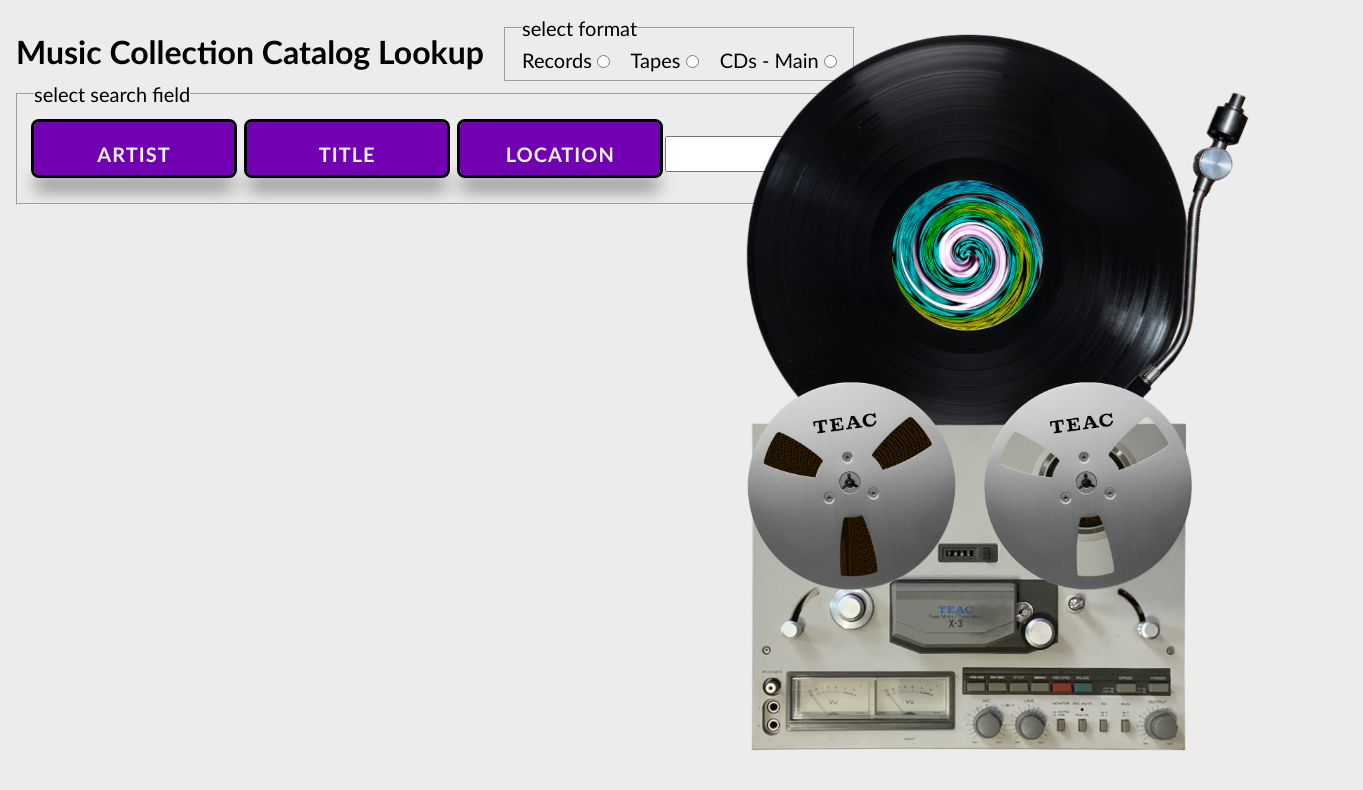
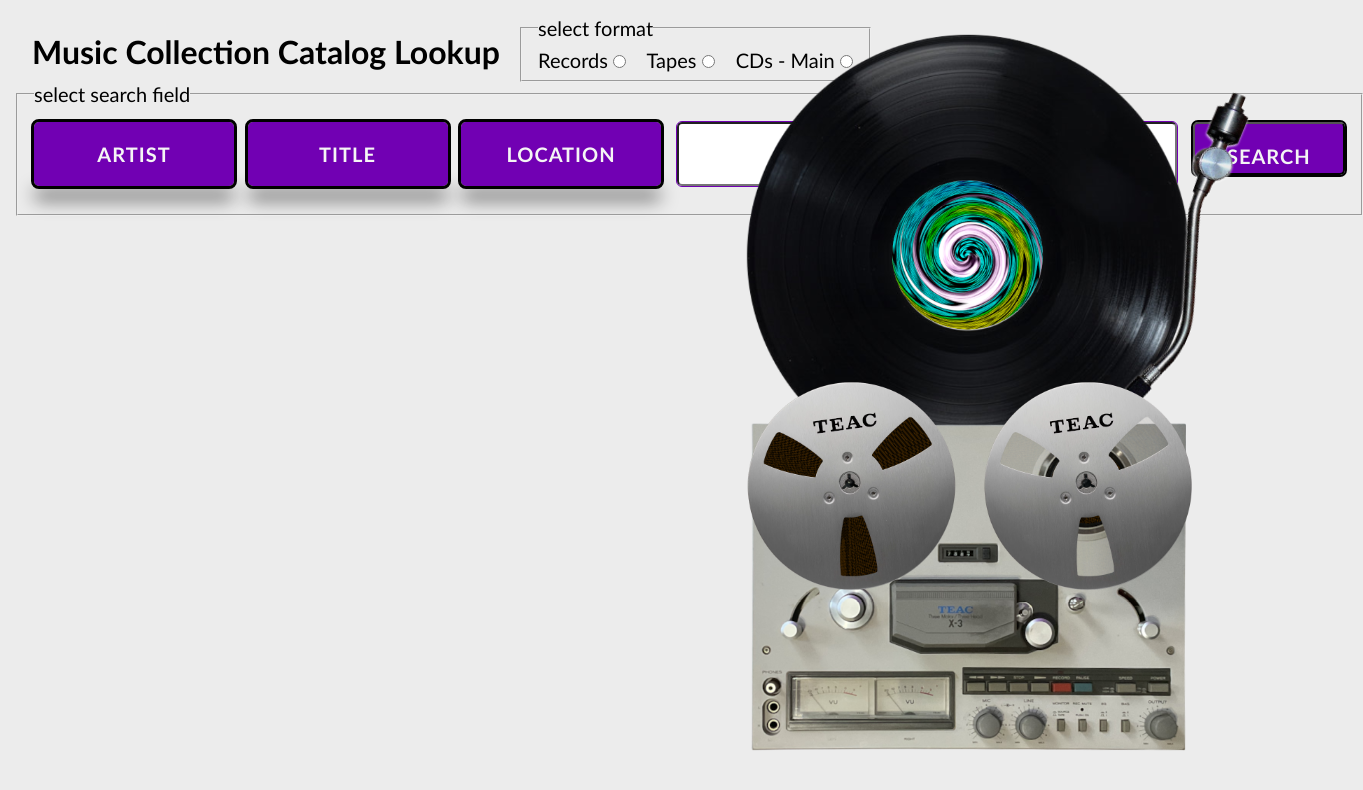
Before and after one commit to smajewski1980/music_catalog_lookup, a website: page public/index.html in a window 1280 px wide. Shown: the whole page, 1363 px wide, since content can reach past the window. Drawn offline with Linux system fonts and the light colour scheme.

Commit message:
did more styling on search wrapper and contents

```diff
--- a/public/index.html
+++ b/public/index.html
@@ -108,6 +108,7 @@
         <legend>select search field</legend>
         <form>
           <div class="search-field-select-wrapper">
+            <div class="field-radio-btns-wrapper">
               <input
                 type="radio"
                 name="search-field"
@@ -129,6 +130,7 @@
                 value="Location"
               />
               <label for="btn-location">LOCATION</label>
+            </div>
             <input type="text" name="search-term" id="search-term" />
             <button id="btn-search">SEARCH</button>
           </div>
--- a/public/style.css
+++ b/public/style.css
@@ -23,7 +23,7 @@ body {
 
 h1 {
   display: inline;
-  margin-right: 1rem;
+  margin-inline: 1rem;
   vertical-align: text-bottom;
 }
 
@@ -31,6 +31,17 @@ fieldset {
   width: fit-content;
   /* min-height: 60px; */
   font-size: 1.25rem;
+}
+
+.field-radio-btns-wrapper {
+  min-width: 627px;
+  display: flex;
+  justify-content: space-between;
+  align-items: end;
+}
+
+.search-field-select-wrapper {
+  display: flex;
 }
 
 fieldset input[type="radio"]:not(:last-child) {
@@ -65,11 +76,10 @@ fieldset input[type="radio"] {
   user-select: none;
   text-box-trim: trim-both;
   text-box-edge: cap alphabetic;
-  display: inline-block;
   font-weight: 600;
   letter-spacing: 1px;
   outline: 3px solid black;
-  height: 53px;
+  /* height: 53px; */
   width: 200px;
   text-align: center;
   position: relative;
@@ -117,13 +127,29 @@ fieldset input[type="radio"] {
 }
 
 .search-wrapper input[type="text"] {
-  padding: 0.25rem;
+  padding: 0rem 0.75rem;
   font: inherit;
-  width: 300px;
+  width: 500px;
+  margin-left: 1rem;
+  font-size: 1.5rem;
+  outline: 1px solid rgb(113, 0, 179);
+  border-radius: 5px;
 }
 .search-wrapper button {
-  padding: 0.25rem 0.5rem;
-  margin-left: 0.25rem;
+  margin-left: 1rem;
+  border-radius: 5px;
+  background: rgb(113, 0, 179);
+  padding: 1.25rem 2rem;
+  color: whitesmoke;
+  user-select: none;
+  text-box-trim: trim-both;
+  text-box-edge: cap alphabetic;
+  /* display: inline-block; */
+  font-weight: 600;
+  letter-spacing: 1px;
+  outline: 2px solid black;
+  height: 53px;
+  text-align: center;
 }
 
 .search-outer-wrapper {
```
Lines whose indentation alone changed are shown as unchanged.
